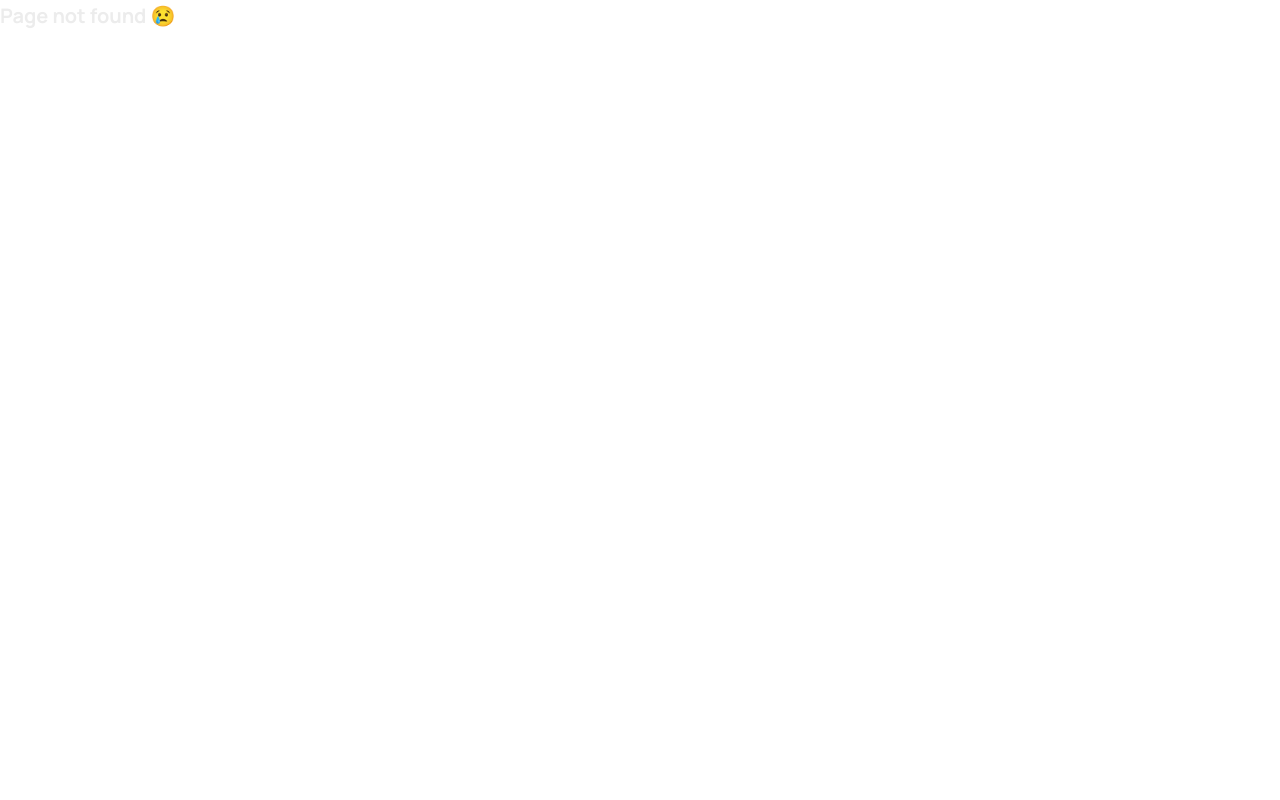
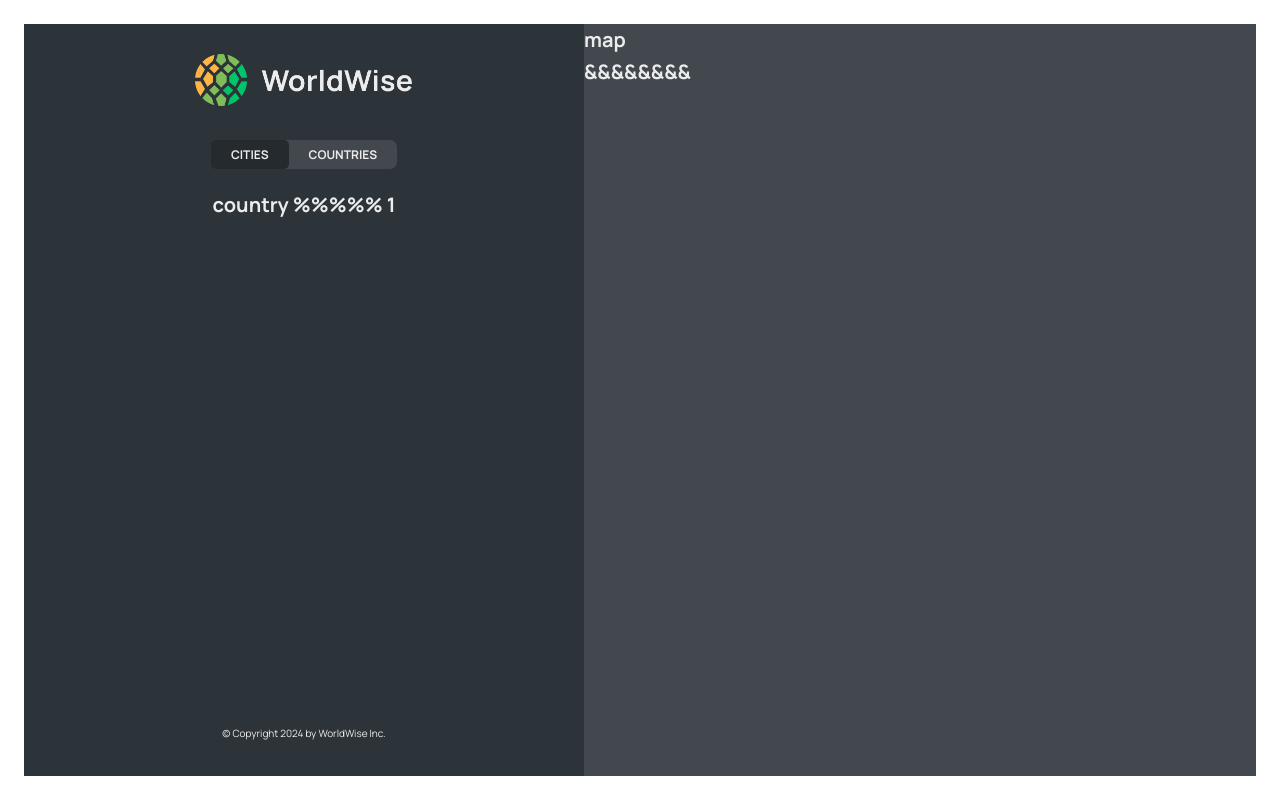
Before and after one commit to muthumanikandan390/WORLDWISE, a React (Vite) app in the folder worldwise/: page /app/cities/1 in a window 1280 px wide. Before the commit this address had no page. Built offline with nearby package versions, Linux system fonts and the light colour scheme; data requests are answered from the project's data file.

Commit message:
navigation-done

```diff
--- a/worldwise/src/App.jsx
+++ b/worldwise/src/App.jsx
@@ -7,7 +7,10 @@
 import Login from "./pages/Login"
 import "./index.css"
 import CityList from "./components/CityList"
+import Form from "./components/Form"
+import City from "./components/City"
 import { useState , useEffect } from "react"
+import CountriesList from "./components/CountriesList"
 
 // const BASE_URL = "http://localhost:9000"
 
@@ -50,8 +53,9 @@
 
         <Route index element={<CityList cities={cities} isLoading={isLoading}  />}/>
         <Route path="cities" element={<CityList cities={cities} isLoading={isLoading} />}/>
-        <Route path="countries" element={<p>hi countries</p>}/>
-        <Route path="form" element={<p>hi forms</p>}/>
+        <Route path="cities/:id" element={<City />} />
+        <Route path="countries" element={<CountriesList  cities={cities}/>}/>
+        <Route path="form" element={<Form />}/>
 
 
 
--- /dev/null
+++ b/worldwise/src/components/Button.jsx
@@ -0,0 +1,14 @@
+import styles from "./Button.module.css"
+
+function Button({children , onClick , type}) {
+  return (
+    <button onClick={onClick} className={`${styles.btn} ${styles[type]}`}>
+
+      {children}
+
+
+    </button>
+  )
+}
+
+export default Button
--- a/worldwise/src/components/City.jsx
+++ b/worldwise/src/components/City.jsx
@@ -1,4 +1,5 @@
-import styles from "./City.module.css";
+import { useParams } from "react-router-dom";
+// import styles from "./City.module.css";
 
 const formatDate = (date) =>
   new Intl.DateTimeFormat("en", {
@@ -9,6 +10,10 @@
   }).format(new Date(date));
 
 function City() {
+
+const x = useParams()
+console.log(x)
+
   // TEMP DATA
   const currentCity = {
     cityName: "Lisbon",
@@ -19,42 +24,42 @@
 
   const { cityName, emoji, date, notes } = currentCity;
 
-  return (
-    <div className={styles.city}>
-      <div className={styles.row}>
-        <h6>City name</h6>
-        <h3>
-          <span>{emoji}</span> {cityName}
-        </h3>
-      </div>
+  return ( <h1> country %%%%% {x.id} </h1>
+    // <div className={styles.city}>
+    //   <div className={styles.row}>
+    //     <h6>City name</h6>
+    //     <h3>
+    //       <span>{emoji}</span> {cityName}
+    //     </h3>
+    //   </div>
 
-      <div className={styles.row}>
-        <h6>You went to {cityName} on</h6>
-        <p>{formatDate(date || null)}</p>
-      </div>
+    //   <div className={styles.row}>
+    //     <h6>You went to {cityName} on</h6>
+    //     <p>{formatDate(date || null)}</p>
+    //   </div>
 
-      {notes && (
-        <div className={styles.row}>
-          <h6>Your notes</h6>
-          <p>{notes}</p>
-        </div>
-      )}
+    //   {notes && (
+    //     <div className={styles.row}>
+    //       <h6>Your notes</h6>
+    //       <p>{notes}</p>
+    //     </div>
+    //   )}
 
-      <div className={styles.row}>
-        <h6>Learn more</h6>
-        <a
-          href={`https://en.wikipedia.org/wiki/${cityName}`}
-          target="_blank"
-          rel="noreferrer"
-        >
-          Check out {cityName} on Wikipedia &rarr;
-        </a>
-      </div>
+    //   <div className={styles.row}>
+    //     <h6>Learn more</h6>
+    //     <a
+    //       href={`https://en.wikipedia.org/wiki/${cityName}`}
+    //       target="_blank"
+    //       rel="noreferrer"
+    //     >
+    //       Check out {cityName} on Wikipedia &rarr;
+    //     </a>
+    //   </div>
 
-      <div>
-        <ButtonBack />
-      </div>
-    </div>
+    //   <div>
+
+    //   </div>
+    // </div>
   );
 }
 
--- a/worldwise/src/components/CityItem.jsx
+++ b/worldwise/src/components/CityItem.jsx
@@ -1,5 +1,6 @@
 /* eslint-disable react/prop-types */
-import styles from '../components/CityItem.module.css'
+import { Link } from 'react-router-dom';
+import styles from './CityItem.module.css'
 
 const formatDate = (date) =>
   new Intl.DateTimeFormat("en", {
@@ -12,18 +13,20 @@
 
 function CityItem({city}) {
 
-  const { date } = city
+  const { date , position } = city
+  console.log(position)
 
 
 
   console.log(city)
   return (
-    <li className={styles.cityItem}>
+    <li >
+      <Link className={styles.cityItem} to={`${city.id}?lat=${position.lat}&lan=${position.lng}`} >
       <span className={styles.emoji}>{city.emoji}</span>
       <h3 className={styles.name}>{city.cityName}</h3>
       <time className={styles.date}> ( {formatDate(date)} ) </time>
       <button className={styles.deleteBtn}>&times;</button>
-
+      </Link>
 
     </li>
   )
--- /dev/null
+++ b/worldwise/src/components/CountriesList.jsx
@@ -0,0 +1,25 @@
+/* eslint-disable react/prop-types */
+
+import styles from "./CountryList.module.css"
+import Spinner from "./Spinner"
+import Message from "./Message"
+import CountryItem from "./CountryItem";
+
+function CountriesList({cities , isLoading }) {
+
+
+
+  if(isLoading) return <Spinner /> ;
+
+  if(cities.length === 0 ) return <Message message="add ur city by clicking on the map"/>
+
+
+  return <ul className={styles.countriesList}>
+
+          {cities.map(city=> <CountryItem country={city} key={city.country} />)}
+
+        </ul>
+
+}
+
+export default CountriesList
--- a/worldwise/src/components/Form.jsx
+++ b/worldwise/src/components/Form.jsx
@@ -3,6 +3,8 @@
 import { useState } from "react";
 
 import styles from "./Form.module.css";
+import Button from "./Button";
+import { useNavigate } from "react-router-dom";
 
 export function convertToEmoji(countryCode) {
   const codePoints = countryCode
@@ -13,6 +15,7 @@
 }
 
 function Form() {
+  const navigate = useNavigate()
   const [cityName, setCityName] = useState("");
   const [country, setCountry] = useState("");
   const [date, setDate] = useState(new Date());
@@ -49,8 +52,9 @@
       </div>
 
       <div className={styles.buttons}>
-        <button>Add</button>
-        <button>&larr; Back</button>
+        <Button type="primary"> add </Button>
+        <Button type="back" onClick={(e)=> {e.preventDefault();
+                                              navigate(-1) } }> back </Button>
       </div>
     </form>
   );
--- a/worldwise/src/components/Map.jsx
+++ b/worldwise/src/components/Map.jsx
@@ -1,9 +1,18 @@
+import { useNavigate , useSearchParams } from "react-router-dom"
 import styles from "./Map.module.css"
 
 function Map() {
+  const navigate = useNavigate()
+
+  const [searchParams , setSearchParams] = useSearchParams();
+const lat = searchParams.get("lat");
+const lng = searchParams.get("lan")
+
   return (
-    <div className={styles.mapContainer}>
-      map
+    <div className={styles.mapContainer} onClick={()=> navigate("form")}>
+      <h1>map</h1>
+      <h1>{lat}</h1>
+      <h1>&&&&&&&&{lng}</h1>
     </div>
   )
 }
```
